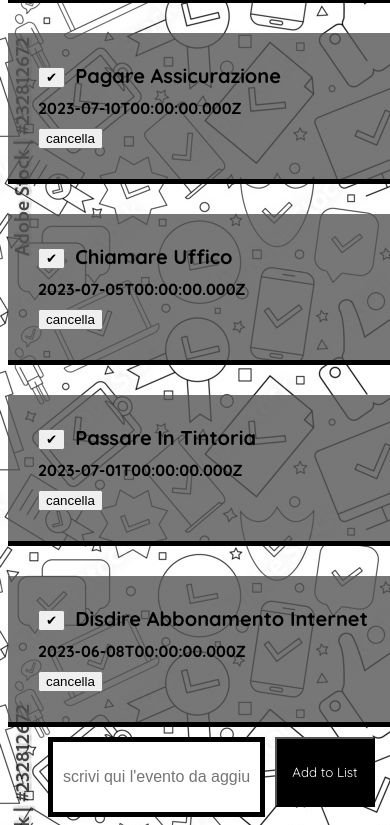
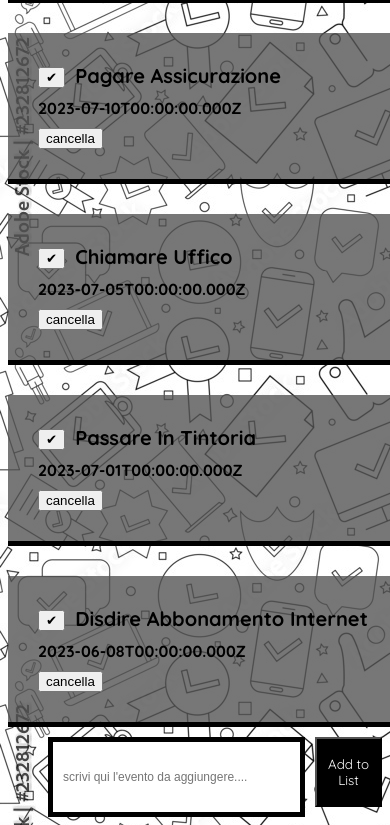
Before and after one commit to Ariela88/to-do-list, a plain HTML site: page index.html in a window 390 px wide. Shown: the part 396-1221 px from the top of the page. Drawn offline with Linux system fonts and the light colour scheme; a web font is replaced by a local one.

Commit message:
Update style.css

```diff
--- a/style.css
+++ b/style.css
@@ -160,6 +160,8 @@ margin-bottom: 10px;}
     gap: 10px;
 }
 
+
+
 .add-input{
 
     height: 50px;
@@ -169,6 +171,13 @@ margin-bottom: 10px;}
     padding: 10px;
     font-size: 16px;
 }
+@media (max-width:768px){
+    .add-input{
+        width: 100%;
+        font-size: 12px;
+    }
+}
+
 
 
 .addBtn{
```
